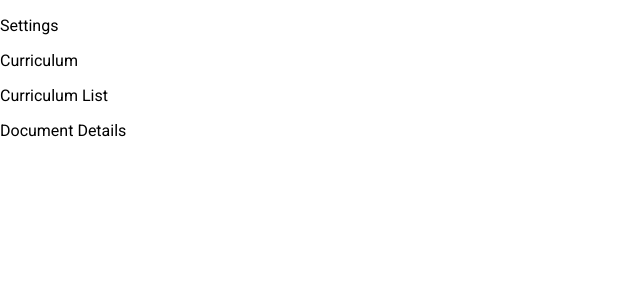
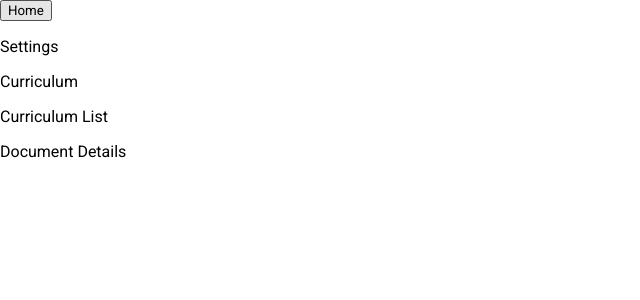
Before and after one commit to gabbirenee/curriculum-caddy, a React (Create React App) app: page /settings in a window 1280 px wide. Shown: the top 300 px of the page, without its empty margins (0-640 px from the left). Built offline with nearby package versions, Linux system fonts and the light colour scheme.

Commit message:
Added Home button to settings page

```diff
--- a/src/Components/Settings.js
+++ b/src/Components/Settings.js
@@ -1,9 +1,18 @@
 import React from 'react';
+import {useNavigate} from 'react-router-dom';
 import Curriculum from './Curriculum.js';
 
 function Settings () {
+  const navigate = useNavigate();
+
+  const handleClick = () => {
+    console.log("Home Button Clicked");
+    navigate('/');
+  }
+
   return (
     <div className="Settings">
+      <button onClick={handleClick}>Home</button>
       <p>Settings</p>
       <Curriculum />
     </div>
```
